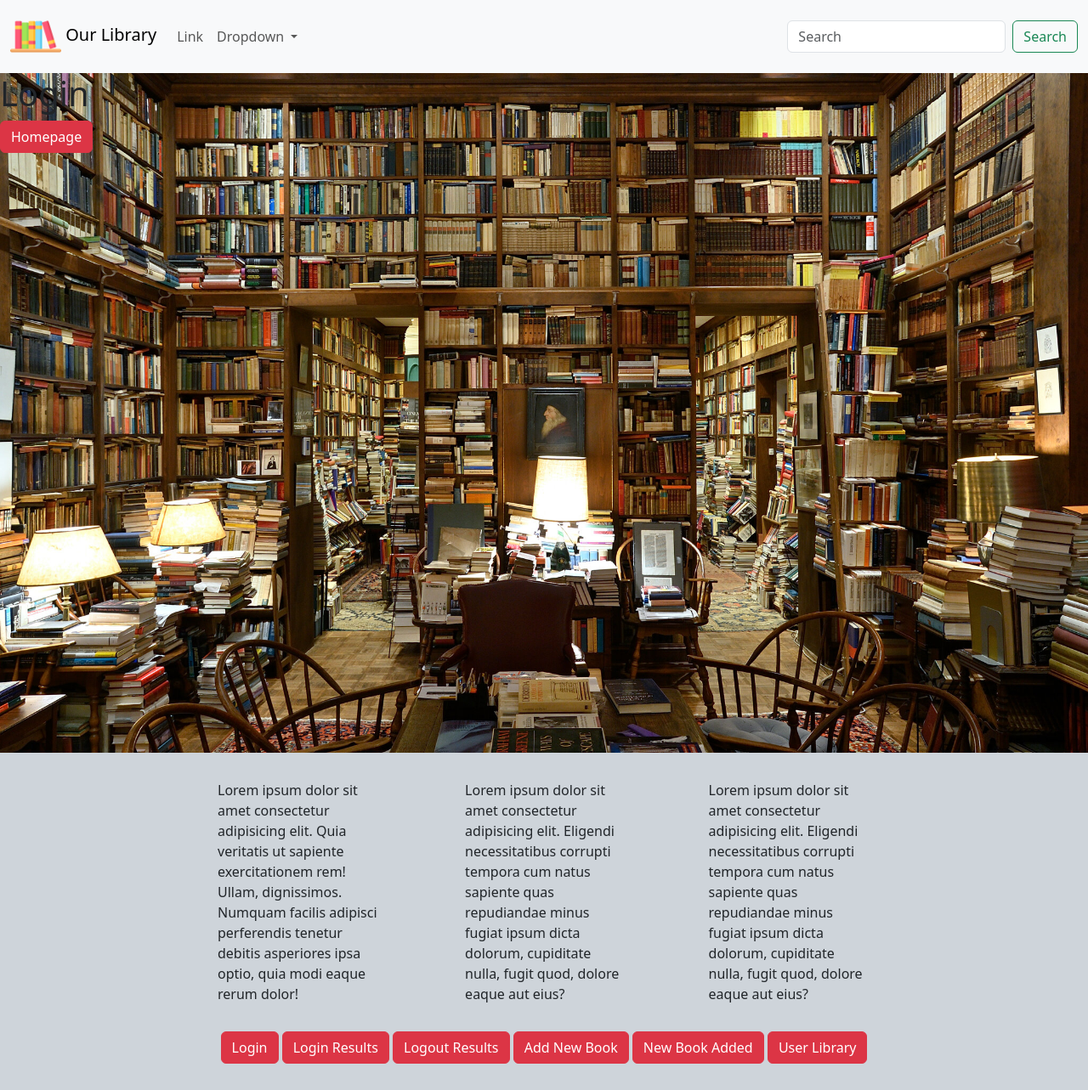
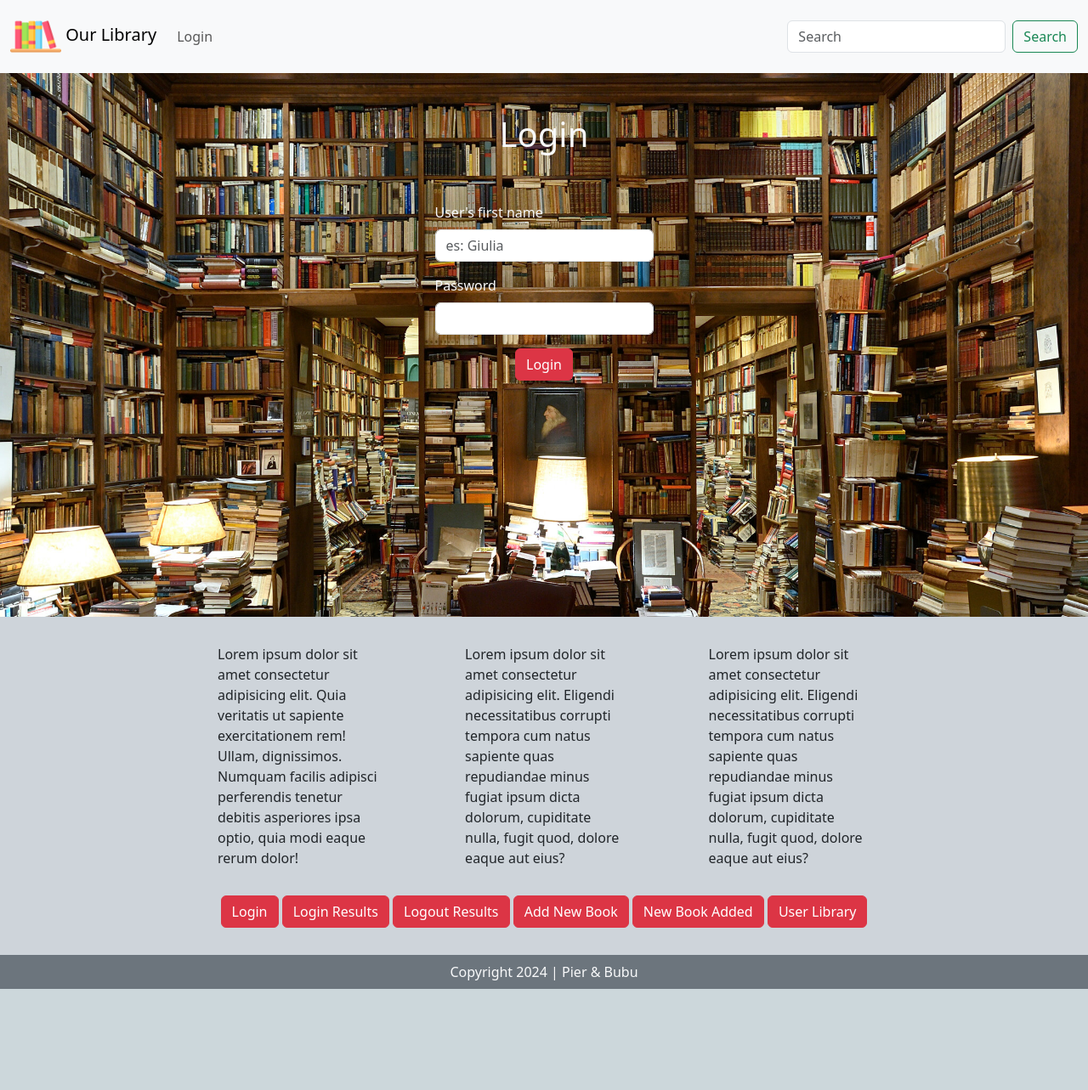
Before and after one commit to pierluigicarrieri/our-library, a PHP site: page /Personal_Projects/pages/login.php in a window 1280 px wide. Shown: the top 1283 px of the page at 85% size. After the commit the page ends 1164 px from the top, so only its background shows below. Run offline with PHP 8.4, Linux system fonts and the light colour scheme.

Commit message:
Working on form

```diff
--- a/components/header.php
+++ b/components/header.php
@@ -17,7 +17,7 @@
     <header>
         <nav class="navbar navbar-expand-lg bg-body-tertiary">
             <div class="container-fluid">
-                <a class="navbar-brand" href="">
+                <a class="navbar-brand" href="http://localhost:8888/Personal_Projects/our_library/pages/index.php">
                     <img id="navlogo" src="../assets/site_pics/logo.png" alt="library_logo">
                     <span>Our Library</span>
                 </a>
@@ -27,18 +27,7 @@
                 <div class="collapse navbar-collapse" id="navbarSupportedContent">
                     <ul class="navbar-nav me-auto mb-2 mb-lg-0">
                         <li class="nav-item">
-                            <a class="nav-link" href="#">Link</a>
-                        </li>
-                        <li class="nav-item dropdown">
-                            <a class="nav-link dropdown-toggle" href="#" role="button" data-bs-toggle="dropdown" aria-expanded="false">
-                            Dropdown
-                            </a>
-                                <ul class="dropdown-menu">
-                                    <li><a class="dropdown-item" href="#">Action</a></li>
-                                    <li><a class="dropdown-item" href="#">Another action</a></li>
-                                    <li><hr class="dropdown-divider"></li>
-                                    <li><a class="dropdown-item" href="#">Something else here</a></li>
-                                </ul>
+                            <a class="nav-link" href="http://localhost:8888/Personal_Projects/our_library/pages/login.php">Login</a>
                         </li>
                     </ul>
                     <form class="d-flex" role="search">
--- a/pages/index.php
+++ b/pages/index.php
@@ -39,6 +39,11 @@
 
     // var_dump($results);
 
+    // Frees the result set
+    $statement->free_result();
+    // Closes the database connection
+    $db->close();
+
 ?>
 
     <?php
--- a/pages/login.php
+++ b/pages/login.php
@@ -10,10 +10,20 @@
     ?>
 
     <main>
-        <h1>Login</h1>
-        <div>
-            <a href="http://localhost:8888/Personal_Projects/our_library/pages/index.php" class="btn btn-danger">Homepage</a>
-        </div>
+        <h1 class="p-5 text-center text-light">Login</h1>
+        <form class="d-flex flex-column align-items-center m-auto text-light">
+            <div class="mb-3">
+                <label for="exampleInputEmail1" class="form-label">User's first name</label>
+                <input type="text" class="form-control" id="username" placeholder="es: Giulia">
+            </div>
+            <div class="mb-3">
+                <label for="password" class="form-label">Password</label>
+                <input type="password" class="form-control" id="password">
+            </div>
+            <div class="button_wrapper d-flex justify-content-center">
+                <button type="submit" class="btn btn-danger m-auto">Login</button>
+            </div>
+        </form>
     </main>
 
     <?php
--- a/style/general.css
+++ b/style/general.css
@@ -4,7 +4,7 @@
 }
 
 main {
-    min-height: 100vh;
+    min-height: 80vh;
     background-image: url('../assets/site_pics/jumbo.jpeg');
     background-size: cover;
 }
```
